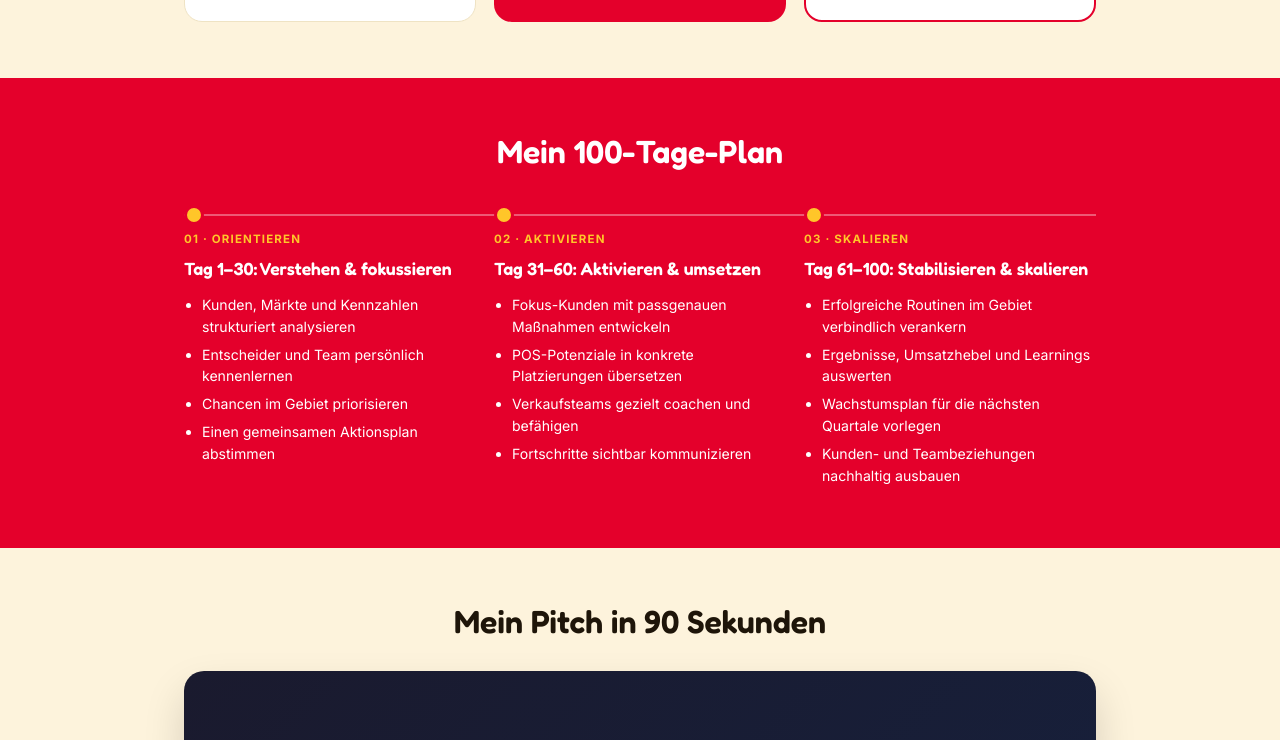
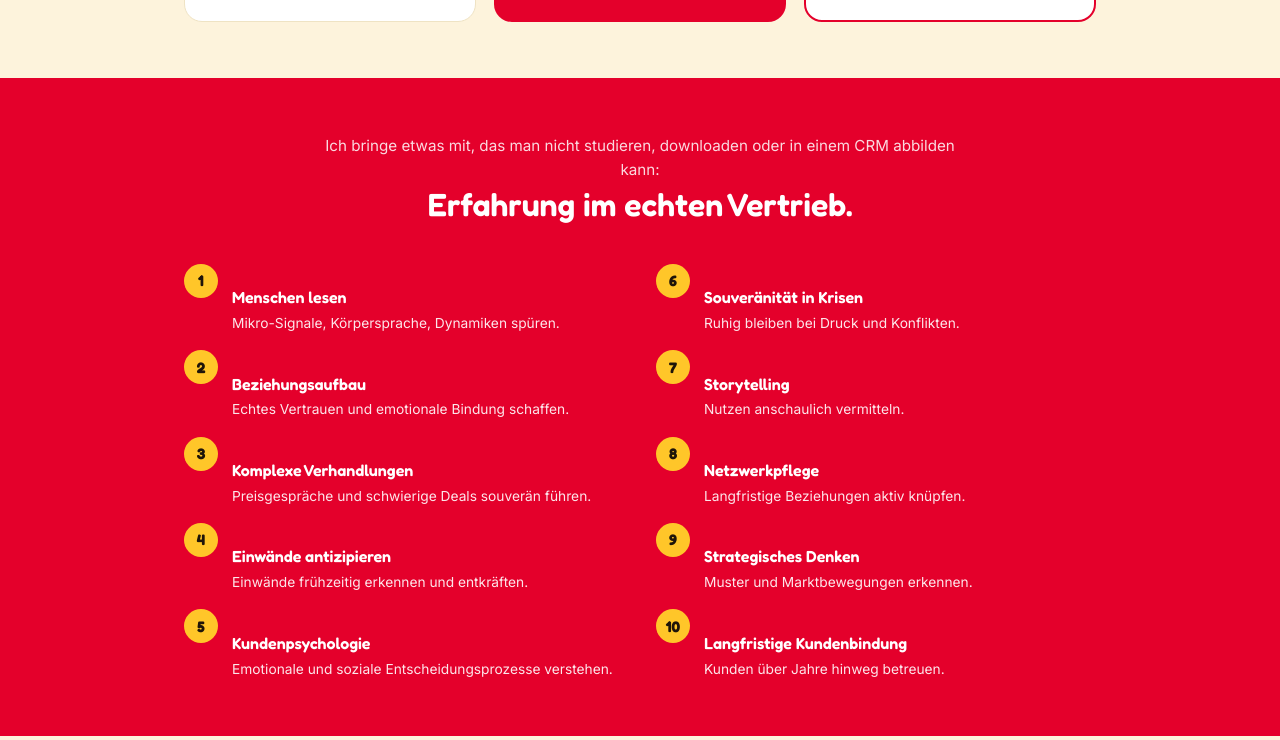
Before and after one commit to mwebersdorfer/marc-webersdorfer-bewerbung, a plain HTML site: page index.html in a window 1280 px wide. Shown: the part 980-1720 px from the top of the page. Drawn offline with Linux system fonts and the light colour scheme.

Commit message:
Update index.html

```diff
--- a/index.html
+++ b/index.html
@@ -118,24 +118,22 @@
   .card-red{background:var(--red);color:var(--white);}
   .card-outline{background:var(--white);border:2px solid var(--red);}
 
-  /* ---------- 100-TAGE BANNER (kurz) ---------- */
-  .plan-banner{background:var(--red);color:var(--white);}
-  .plan-banner h2{text-align:center;font-size:clamp(1.5rem,3vw,2rem);font-weight:600;margin-bottom:34px;}
-  .plan-track{position:relative;}
-  .plan-track::before{
-    content:"";position:absolute;top:9px;left:0;right:0;height:2px;
-    background:rgba(255,255,255,.35);
+    /* ---------- ERFAHRUNG IM ECHTEN VERTRIEB ---------- */
+  .exp-banner{background:var(--red);color:var(--white);}
+  .exp-banner .exp-intro{text-align:center;max-width:640px;margin:0 auto 40px;}
+  .exp-banner .exp-kicker{font-size:.95rem;opacity:.85;margin-bottom:6px;}
+  .exp-banner h2{font-size:clamp(1.5rem,3vw,2rem);font-weight:600;}
+  .exp-grid{display:grid;grid-template-columns:repeat(2,1fr);gap:16px 32px;}
+  .exp-item{display:flex;gap:14px;align-items:flex-start;}
+  .exp-num{
+    flex-shrink:0;width:34px;height:34px;border-radius:50%;
+    background:var(--yellow);color:var(--ink);
+    display:flex;align-items:center;justify-content:center;
+    font-family:'Fredoka',sans-serif;font-weight:700;font-size:.95rem;
   }
-  .plan-cols{display:grid;grid-template-columns:repeat(3,1fr);gap:18px;}
-  .plan-col{position:relative;padding-top:26px;}
-  .plan-dot{
-    position:absolute;top:0;left:0;width:20px;height:20px;border-radius:50%;
-    background:var(--yellow);border:3px solid var(--red);
-  }
-  .plan-col .step-label{font-size:.72rem;font-weight:700;letter-spacing:.1em;text-transform:uppercase;color:var(--yellow);}
-  .plan-col .step-title{font-family:'Fredoka',sans-serif;font-weight:600;font-size:1.1rem;margin:6px 0 12px;}
-  .plan-col ul{margin:0;padding-left:18px;font-size:.88rem;}
-  .plan-col li{margin-bottom:6px;}
+  .exp-item h4{font-family:'Fredoka',sans-serif;font-weight:600;font-size:1rem;margin-bottom:3px;}
+  .exp-item p{margin:0;font-size:.86rem;opacity:.9;}
+  @media (max-width:760px){.exp-grid{grid-template-columns:1fr;}}
 
   /* ---------- PITCH VIDEO ---------- */
   .pitch h2{text-align:center;font-size:clamp(1.5rem,3vw,2rem);font-weight:600;}
@@ -299,43 +297,53 @@
     </div>
   </section>
 
-  <!-- 100-TAGE BANNER (kurz) -->
-  <section class="plan-banner">
+    <!-- ERFAHRUNG IM ECHTEN VERTRIEB -->
+  <section class="exp-banner">
     <div class="wrap">
-      <h2>Mein 100-Tage-Plan</h2>
-      <div class="plan-track plan-cols">
-        <div class="plan-col">
-          <span class="plan-dot"></span>
-          <div class="step-label">01 · Orientieren</div>
-          <div class="step-title">Tag 1–30: Verstehen &amp; fokussieren</div>
-          <ul>
-            <li>Kunden, Märkte und Kennzahlen strukturiert analysieren</li>
-            <li>Entscheider und Team persönlich kennenlernen</li>
-            <li>Chancen im Gebiet priorisieren</li>
-            <li>Einen gemeinsamen Aktionsplan abstimmen</li>
-          </ul>
+      <div class="exp-intro">
+        <div class="exp-kicker">Ich bringe etwas mit, das man nicht studieren, downloaden oder in einem CRM abbilden kann:</div>
+        <h2>Erfahrung im echten Vertrieb.</h2>
+      </div>
+      <div class="exp-grid">
+        <div class="exp-item">
+          <div class="exp-num">1</div>
+          <div><h4>Menschen lesen</h4><p>Mikro-Signale, Körpersprache, Dynamiken spüren.</p></div>
         </div>
-        <div class="plan-col">
-          <span class="plan-dot"></span>
-          <div class="step-label">02 · Aktivieren</div>
-          <div class="step-title">Tag 31–60: Aktivieren &amp; umsetzen</div>
-          <ul>
-            <li>Fokus-Kunden mit passgenauen Maßnahmen entwickeln</li>
-            <li>POS-Potenziale in konkrete Platzierungen übersetzen</li>
-            <li>Verkaufsteams gezielt coachen und befähigen</li>
-            <li>Fortschritte sichtbar kommunizieren</li>
-          </ul>
+        <div class="exp-item">
+          <div class="exp-num">6</div>
+          <div><h4>Souveränität in Krisen</h4><p>Ruhig bleiben bei Druck und Konflikten.</p></div>
         </div>
-        <div class="plan-col">
-          <span class="plan-dot"></span>
-          <div class="step-label">03 · Skalieren</div>
-          <div class="step-title">Tag 61–100: Stabilisieren &amp; skalieren</div>
-          <ul>
-            <li>Erfolgreiche Routinen im Gebiet verbindlich verankern</li>
-            <li>Ergebnisse, Umsatzhebel und Learnings auswerten</li>
-            <li>Wachstumsplan für die nächsten Quartale vorlegen</li>
-            <li>Kunden- und Teambeziehungen nachhaltig ausbauen</li>
-          </ul>
+        <div class="exp-item">
+          <div class="exp-num">2</div>
+          <div><h4>Beziehungsaufbau</h4><p>Echtes Vertrauen und emotionale Bindung schaffen.</p></div>
+        </div>
+        <div class="exp-item">
+          <div class="exp-num">7</div>
+          <div><h4>Storytelling</h4><p>Nutzen anschaulich vermitteln.</p></div>
+        </div>
+        <div class="exp-item">
+          <div class="exp-num">3</div>
+          <div><h4>Komplexe Verhandlungen</h4><p>Preisgespräche und schwierige Deals souverän führen.</p></div>
+        </div>
+        <div class="exp-item">
+          <div class="exp-num">8</div>
+          <div><h4>Netzwerkpflege</h4><p>Langfristige Beziehungen aktiv knüpfen.</p></div>
+        </div>
+        <div class="exp-item">
+          <div class="exp-num">4</div>
+          <div><h4>Einwände antizipieren</h4><p>Einwände frühzeitig erkennen und entkräften.</p></div>
+        </div>
+        <div class="exp-item">
+          <div class="exp-num">9</div>
+          <div><h4>Strategisches Denken</h4><p>Muster und Marktbewegungen erkennen.</p></div>
+        </div>
+        <div class="exp-item">
+          <div class="exp-num">5</div>
+          <div><h4>Kundenpsychologie</h4><p>Emotionale und soziale Entscheidungsprozesse verstehen.</p></div>
+        </div>
+        <div class="exp-item">
+          <div class="exp-num">10</div>
+          <div><h4>Langfristige Kundenbindung</h4><p>Kunden über Jahre hinweg betreuen.</p></div>
         </div>
       </div>
     </div>
```
